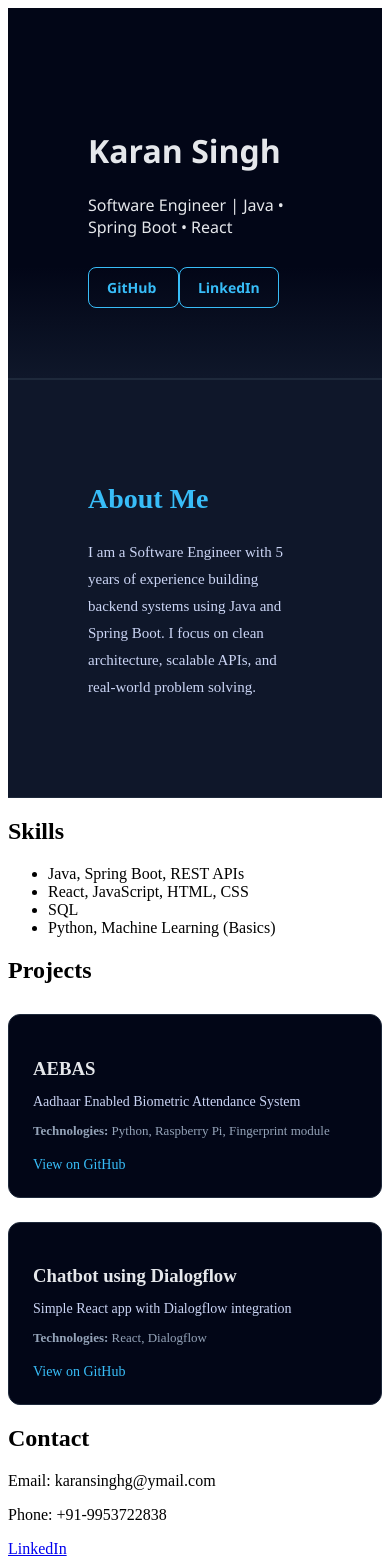
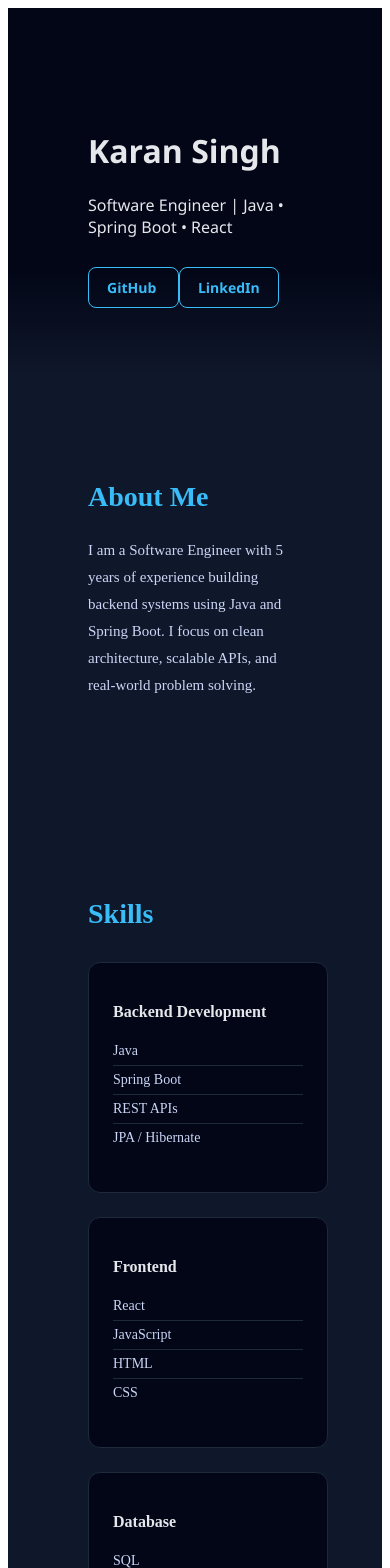
Before and after one commit to KaranSinghG/react-portfolio, a React (Vite) app in the folder portfolio/: page / in a window 390 px wide. Shown: the top 1568 px of the page. Built offline with nearby package versions, Linux system fonts and the light colour scheme.

Commit message:
Refactor About and Skills components for improved structure and styling; update CSS for better layout and responsiveness

```diff
--- a/portfolio/src/components/About.jsx
+++ b/portfolio/src/components/About.jsx
@@ -2,7 +2,7 @@ import './css/about.css';
 
 function About() {
     return (
-        <section className="about">
+        <div className="about">
             <div className="about-container">
                 <h2>About Me</h2>
                 <p className="about-text">
@@ -11,7 +11,7 @@ function About() {
                     scalable APIs, and real-world problem solving.
                 </p>
             </div>
-        </section>
+        </div>
     );
 }
 
--- a/portfolio/src/components/Skills.jsx
+++ b/portfolio/src/components/Skills.jsx
@@ -1,14 +1,35 @@
+import './css/skills.css';
 function Skills() {
     return (
-        <>
+        <div className="skills">
             <h2>Skills</h2>
-            <ul>
-                <li>Java, Spring Boot, REST APIs</li>
-                <li>React, JavaScript, HTML, CSS</li>
-                <li>SQL</li>
-                <li>Python, Machine Learning (Basics)</li>
-            </ul>
-        </>
+            <div className="skills-container">
+                <div className="skill-group">
+                    <h3>Backend Development</h3>
+                    <ul>
+                        <li>Java</li>
+                        <li>Spring Boot</li>
+                        <li>REST APIs</li>
+                        <li>JPA / Hibernate</li>
+                    </ul>
+                </div>
+                <div className="skill-group">
+                    <h3>Frontend</h3>
+                    <ul>
+                        <li>React</li>
+                        <li>JavaScript</li>
+                        <li>HTML</li>
+                        <li>CSS</li>
+                    </ul>
+                </div>
+                <div className="skill-group">
+                    <h3>Database</h3>
+                    <ul>
+                        <li>SQL</li>
+                    </ul>
+                </div>
+            </div>
+        </div>
     );
 }
 
--- a/portfolio/src/components/css/about.css
+++ b/portfolio/src/components/css/about.css
@@ -1,12 +1,9 @@
 .about {
   background-color: #0f172a;
-  border-top: 1px solid #1e293b;
-  border-bottom: 1px solid #1e293b;
 }
 
 .about-container {
-  max-width: 900px;
-  margin: 0 auto;
+  max-width: 1100px;
   padding: 80px 80px;
 }
 
--- a/portfolio/src/components/css/header.css
+++ b/portfolio/src/components/css/header.css
@@ -6,7 +6,6 @@ header {
     #020617 70%,
     #0f172a 100%
   );
-  border-bottom: 1px solid #1e293b;
 }
 
 .header-content {
--- /dev/null
+++ b/portfolio/src/components/css/skills.css
@@ -0,0 +1,50 @@
+/* Skills */
+.skills {
+  max-width: 1100px;
+  margin: 0 auto;
+  padding: 80px 80px;
+  background-color: #0f172a;
+}
+
+.skills h2 {
+  font-size: 28px;
+  color: #38bdf8;
+  margin-bottom: 32px;
+}
+
+.skills-container {
+  display: grid;
+  grid-template-columns: repeat(auto-fit, minmax(240px, 1fr));
+  gap: 24px;
+}
+
+/* Individual skill group */
+.skill-group {
+  background-color: #020617;
+  border: 1px solid #1e293b;
+  border-radius: 12px;
+  padding: 24px;
+}
+
+.skill-group h3 {
+  font-size: 16px;
+  color: #e5e7eb;
+  margin-bottom: 14px;
+}
+
+/* Skill list */
+.skill-group ul {
+  list-style: none;
+  padding-left: 0;
+}
+
+.skill-group li {
+  font-size: 14px;
+  color: #cbd5f5;
+  padding: 6px 0;
+  border-bottom: 1px solid #1e293b;
+}
+
+.skill-group li:last-child {
+  border-bottom: none;
+}
```
